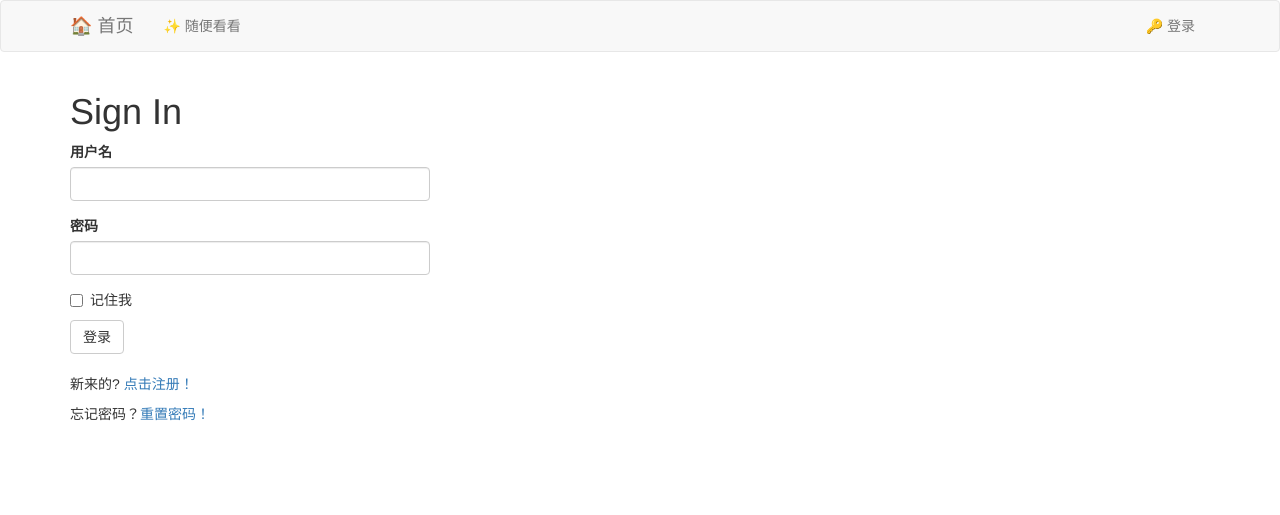
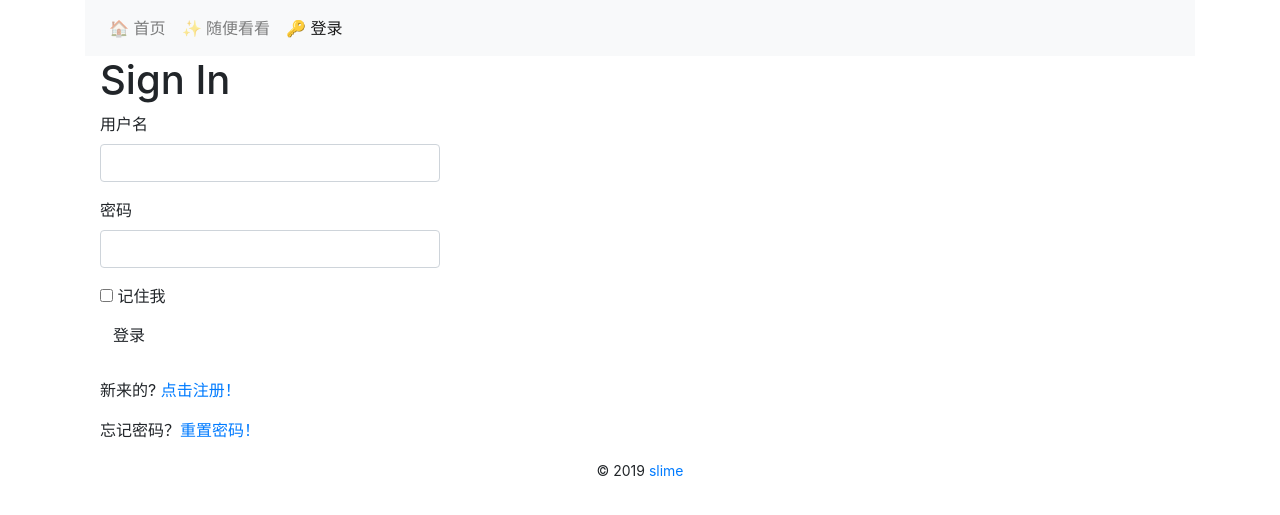
Before and after one commit to yijigao/mysite, a Flask app: a page that uses app/templates/base.html in a window 1280 px wide. Shown: the top 515 px of the page. Run offline with Flask 2, Linux system fonts and the light colour scheme; some libraries are stand-ins or nearby versions.

Commit message:
bootsrap-flask

```diff
--- a/app/main/forms.py
+++ b/app/main/forms.py
@@ -21,17 +21,17 @@ class EditProfileForm(FlaskForm):
                 raise ValidationError("请输入一个不同的名字")
 
 class PostForm(FlaskForm):
-    post = PageDownField("🖍 现在在想什么呢？", validators=[DataRequired()])
+    post = PageDownField("✒ 现在在想什么呢？", validators=[DataRequired()])
     submit = SubmitField('🏹 发送')
 
 
 class MessageForm(FlaskForm):
-    message = TextAreaField("🖍 请编辑一条私信", validators=[DataRequired(), Length(min=0, max=140)])
+    message = TextAreaField("✒ 请编辑一条私信", validators=[DataRequired(), Length(min=0, max=140)])
     submit = SubmitField('🏹 发送')
 
 
 class CommentForm(FlaskForm):
-    body = TextAreaField("🖍 评论", validators=[DataRequired(), Length(min=0, max=140)])
+    body = TextAreaField("✒ 评论", validators=[DataRequired(), Length(min=0, max=140)])
     submit = SubmitField("🏹 发送")
 
 
--- a/app/templates/base.html
+++ b/app/templates/base.html
@@ -1,7 +1,14 @@
-{% extends 'bootstrap/base.html' %}
+{#% extends 'bootstrap/base.html' %#}
+{% from 'bootstrap/nav.html' import render_nav_item %}
 {% import 'bootstrap/google.html' as google %}
 
+<!DOCTYPE html>
+<html lang="zh-CN">
 
+<head>
+    <meta charset="utf-8">
+    <meta name="viewport" content='width=device-width, initial-scale=1, shrink-to-fit=no'></meta>
+    <title>
     {% block title %}
     {% if title %}
     {{ title }}
@@ -9,54 +16,38 @@
     Welcome to my Home
     {% endif %}
     {% endblock %}
-
-{% block head %}
-{{ super() }}
-{{ pagedown.include_pagedown() }}
+    </title>
     <link rel="shortcut icon" href="/static/favicon.ico" type="image/x-icon">
     <link rel="icon" href="/static/favicon.ico" type="image/x-icon">
-{% endblock %}
+    {{ bootstrap.load_css() }}
+</head>
 
-
-{% block navbar %}
-    <nav class="navbar navbar-default">
-        <div class="container">
-            <div class="navbar-header">
-                <button type="button" class="navbar-toggle collapsed" data-toggle="collapse" data-target="#bs-example-navbar-collapse-1" aria-expanded="false" aria-controls="navbar">
-                    <span class="sr-only">Toggle navigation</span>
-                    <span class="icon-bar"></span>
-                    <span class="icon-bar"></span>
-                    <span class="icon-bar"></span>
+<body>
+        <main class="container">
+                <nav class="navbar navbar-expand-lg navbar-light bg-light">
+                    <button class="navbar-toggler" type="button" data-toggle="collapse" data-target="#navbarSupportedContent"
+                            aria-controls="navbarSupportedContent" aria-expanded="false" aria-label="Toggle navigation">
+                        <span class="navbar-toggler-icon"></span>
                     </button>
-                <a class="navbar-brand" href="{{ url_for('main.index') }}"> 🏠 首页</a>
-            </div>
-            <div class="navbar-collapse collapse" id="bs-example-navbar-collapse-1">
-                <ul class="nav navbar-nav">
-                    <li><a href="{{ url_for('main.explore') }}"> ✨ 随便看看</a></li>
-                </ul>
-                <ul class="nav navbar-nav navbar-right">
+                    <div class="collapse navbar-collapse" id="navbarSupportedContent">
+                        <ul class="navbar-nav mr-auto">
+                            {{ render_nav_item('main.index', '🏠 首页', use_li=True) }}
+                            {{ render_nav_item('main.explore', '✨ 随便看看', use_li=True) }}
                             {% if current_user.is_anonymous %}
-                    <li><a href="{{ url_for('auth.login') }}"> 🔑 登录 </a></li>
+                            {{ render_nav_item('auth.login', '🔑 登录', use_li=True) }}
                             {% else %}
-                    <li><a href="{{ url_for('main.user', username=current_user.username) }}"> 🍋 个人主页 </a></li>
-                    <li><a href="{{ url_for('main.messages')}}"> 📧 私信
+                            {{ render_nav_item('main.user', '🍋 个人主页', use_li=True, username=current_user.username) }}
+                            {{ render_nav_item('main.messages', '📧 私信', use_li=True) }}
                                 {% set new_messages = current_user.new_messages() %}
                                 {% if new_messages %}
                                 <span id="message_count", class="badge",style="visibility:{% if new_messages %}visible{% else %}hidden{% endif %};">
                                     {{ new_messages }}</span>
                                 {% endif %}
-                    </a></li>
-                    <li><a href="{{ url_for('auth.logout') }}"> ❌ 注销</a></li>
+                                {{ render_nav_item('auth.logout', '❌ 注销', use_li=True) }}
                             {% endif %}
                         </ul>
                     </div>
-        </div>
                 </nav>
-{% endblock %}
-
-
-
-
                 {% block content %}
                 <div class="container">
                     {% with messages = get_flashed_messages() %}
@@ -69,11 +60,22 @@
                     {# application content needs to be provided in the app_content block #}
                     {% block app_content %}{% endblock %}
                 {% endblock %}
+                <footer class="text-center">
+                    {% block footer %}
+                        <small> &copy; 2019 <a href="https://github.com/yijigao" title="Written by slime">slime</a>
+                        </small>
+                    {% endblock %}
+                </footer>
+            </main>
+            {{ bootstrap.load_js() }}
+</body>
+
+
 
 
 
 {% block scripts %}
-    {{ super() }}
+    {#{ super() }#}
     {{ moment.include_moment() }}
     {{ moment.lang("zh-CN") }}
     {{ google.uanalytics('UA-137781832-1') }}
@@ -155,3 +157,5 @@
         {% endif %}
     </script>
 {% endblock %}
+
+</html>
--- a/app/templates/edit_post.html
+++ b/app/templates/edit_post.html
@@ -1,5 +1,6 @@
 {% extends "base.html" %}
-{% import "bootstrap/wtf.html" as wtf %}
+{#% import "bootstrap/wtf.html" as wtf %#}
+{% from 'bootstrap/form.html' import render_form %}
 
 {% block title %}Flasky - Edit Post{% endblock %}
 
@@ -8,6 +9,7 @@
     <h1>Edit Post</h1>
 </div>
 <div>
-    {{ wtf.quick_form(form) }}
+    {#{ wtf.quick_form(form) }#}
+    {{ render_form(form) }}
 </div>
 {% endblock %}
```
Also changed, not shown: app/templates/index.html (+5 -3 lines). Lines whose indentation alone changed are shown as unchanged.
